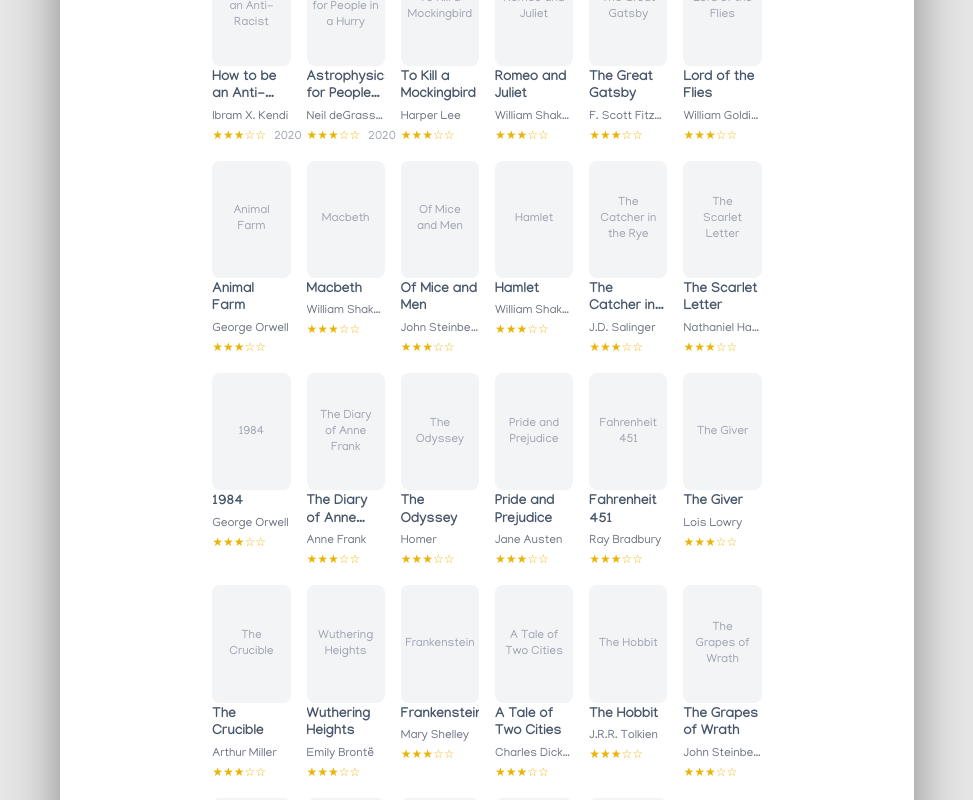
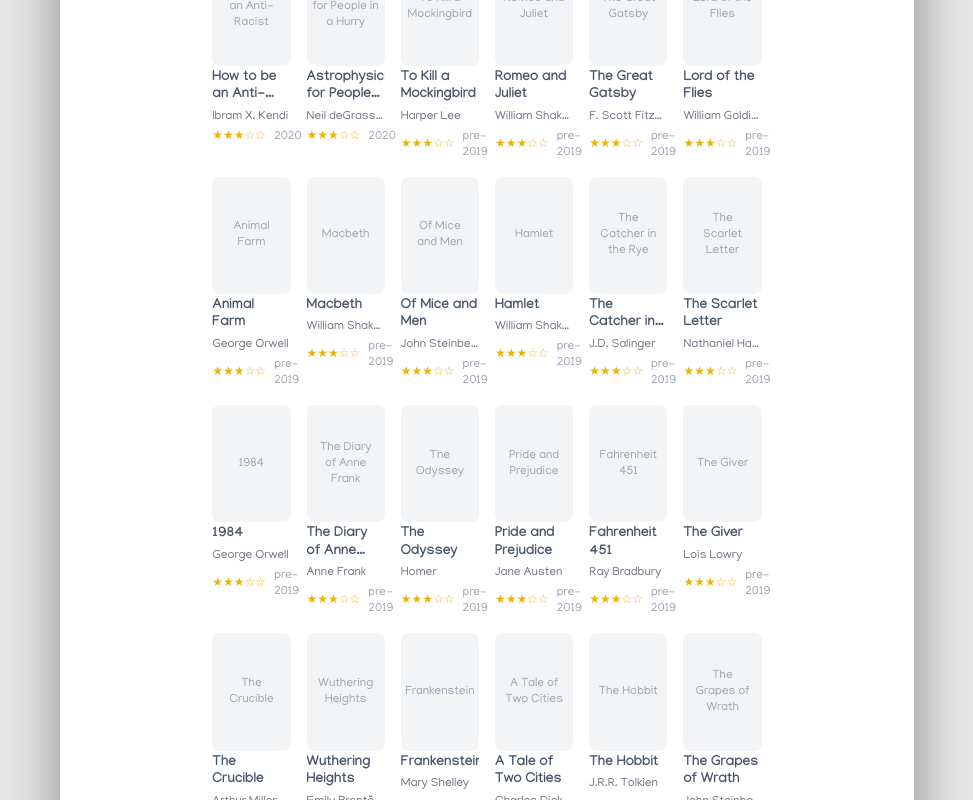
Before and after one commit to Benjamin-Skinner/benjaminkskinner, a Next.js app: page /books in a window 1280 px wide. Shown: the part 2400-3200 px from the top of the page, without its empty margins (153-1126 px from the left). Built offline with nearby package versions, Linux system fonts and the light colour scheme.

Commit message:
Set pre-2019 year for classics, sort properly on frontend

```diff
--- a/data/books.json
+++ b/data/books.json
@@ -327,151 +327,176 @@
       "olid": "manual:to-kill-a-mockingbird",
       "title": "To Kill a Mockingbird",
       "author": "Harper Lee",
-      "rating": 3
+      "rating": 3,
+      "yearRead": "pre-2019"
     },
     {
       "olid": "manual:romeo-and-juliet",
       "title": "Romeo and Juliet",
       "author": "William Shakespeare",
-      "rating": 3
+      "rating": 3,
+      "yearRead": "pre-2019"
     },
     {
       "olid": "manual:the-great-gatsby",
       "title": "The Great Gatsby",
       "author": "F. Scott Fitzgerald",
-      "rating": 3
+      "rating": 3,
+      "yearRead": "pre-2019"
     },
     {
       "olid": "manual:lord-of-the-flies",
       "title": "Lord of the Flies",
       "author": "William Golding",
-      "rating": 3
+      "rating": 3,
+      "yearRead": "pre-2019"
     },
     {
       "olid": "manual:animal-farm",
       "title": "Animal Farm",
       "author": "George Orwell",
-      "rating": 3
+      "rating": 3,
+      "yearRead": "pre-2019"
     },
     {
       "olid": "manual:macbeth",
       "title": "Macbeth",
       "author": "William Shakespeare",
-      "rating": 3
+      "rating": 3,
+      "yearRead": "pre-2019"
     },
     {
       "olid": "manual:of-mice-and-men",
       "title": "Of Mice and Men",
       "author": "John Steinbeck",
-      "rating": 3
+      "rating": 3,
+      "yearRead": "pre-2019"
     },
     {
       "olid": "manual:hamlet",
       "title": "Hamlet",
       "author": "William Shakespeare",
-      "rating": 3
+      "rating": 3,
+      "yearRead": "pre-2019"
     },
     {
       "olid": "manual:the-catcher-in-the-rye",
       "title": "The Catcher in the Rye",
       "author": "J.D. Salinger",
-      "rating": 3
+      "rating": 3,
+      "yearRead": "pre-2019"
     },
     {
       "olid": "manual:the-scarlet-letter",
       "title": "The Scarlet Letter",
       "author": "Nathaniel Hawthorne",
-      "rating": 3
+      "rating": 3,
+      "yearRead": "pre-2019"
     },
     {
       "olid": "manual:1984",
       "title": "1984",
       "author": "George Orwell",
-      "rating": 3
+      "rating": 3,
+      "yearRead": "pre-2019"
     },
     {
       "olid": "manual:the-diary-of-anne-frank",
       "title": "The Diary of Anne Frank",
       "author": "Anne Frank",
-      "rating": 3
+      "rating": 3,
+      "yearRead": "pre-2019"
     },
     {
       "olid": "manual:the-odyssey",
       "title": "The Odyssey",
       "author": "Homer",
-      "rating": 3
+      "rating": 3,
+      "yearRead": "pre-2019"
     },
     {
       "olid": "manual:pride-and-prejudice",
       "title": "Pride and Prejudice",
       "author": "Jane Austen",
-      "rating": 3
+      "rating": 3,
+      "yearRead": "pre-2019"
     },
     {
       "olid": "manual:fahrenheit-451",
       "title": "Fahrenheit 451",
       "author": "Ray Bradbury",
-      "rating": 3
+      "rating": 3,
+      "yearRead": "pre-2019"
     },
     {
       "olid": "manual:the-giver",
       "title": "The Giver",
       "author": "Lois Lowry",
-      "rating": 3
+      "rating": 3,
+      "yearRead": "pre-2019"
     },
     {
       "olid": "manual:the-crucible",
       "title": "The Crucible",
       "author": "Arthur Miller",
-      "rating": 3
+      "rating": 3,
+      "yearRead": "pre-2019"
     },
     {
       "olid": "manual:wuthering-heights",
       "title": "Wuthering Heights",
       "author": "Emily Bront\u00eb",
-      "rating": 3
+      "rating": 3,
+      "yearRead": "pre-2019"
     },
     {
       "olid": "manual:frankenstein",
       "title": "Frankenstein",
       "author": "Mary Shelley",
-      "rating": 3
+      "rating": 3,
+      "yearRead": "pre-2019"
     },
     {
       "olid": "manual:a-tale-of-two-cities",
       "title": "A Tale of Two Cities",
       "author": "Charles Dickens",
-      "rating": 3
+      "rating": 3,
+      "yearRead": "pre-2019"
     },
     {
       "olid": "manual:the-hobbit",
       "title": "The Hobbit",
       "author": "J.R.R. Tolkien",
-      "rating": 3
+      "rating": 3,
+      "yearRead": "pre-2019"
     },
     {
       "olid": "manual:the-grapes-of-wrath",
       "title": "The Grapes of Wrath",
       "author": "John Steinbeck",
-      "rating": 3
+      "rating": 3,
+      "yearRead": "pre-2019"
     },
     {
       "olid": "manual:beowulf",
       "title": "Beowulf",
       "author": "Unknown",
-      "rating": 3
+      "rating": 3,
+      "yearRead": "pre-2019"
     },
     {
       "olid": "manual:crime-and-punishment",
       "title": "Crime and Punishment",
       "author": "Fyodor Dostoevsky",
-      "rating": 3
+      "rating": 3,
+      "yearRead": "pre-2019"
     },
     {
       "olid": "manual:the-pearl",
       "title": "The Pearl",
       "author": "John Steinbeck",
-      "rating": 3
+      "rating": 3,
+      "yearRead": "pre-2019"
     }
   ],
   "wantToRead": []
--- a/src/app/books/BooksClient.tsx
+++ b/src/app/books/BooksClient.tsx
@@ -42,7 +42,15 @@
       if (sort === "title") cmp = a.title.localeCompare(b.title);
       else if (sort === "author") cmp = a.author.localeCompare(b.author);
       else if (sort === "rating") cmp = (a.rating ?? 0) - (b.rating ?? 0);
-      else if (sort === "year") cmp = (a.yearRead ?? "").localeCompare(b.yearRead ?? "");
+      else if (sort === "year") {
+        // Handle "pre-YYYY" specially - treat as older than any numeric year
+        const parseYear = (y: string | null): number => {
+          if (!y) return 0;
+          if (y.startsWith("pre-")) return parseInt(y.slice(4)) - 1;
+          return parseInt(y) || 0;
+        };
+        cmp = parseYear(a.yearRead) - parseYear(b.yearRead);
+      }
       return order === "asc" ? cmp : -cmp;
     });
   }, [readBooks, sort, order]);
```
